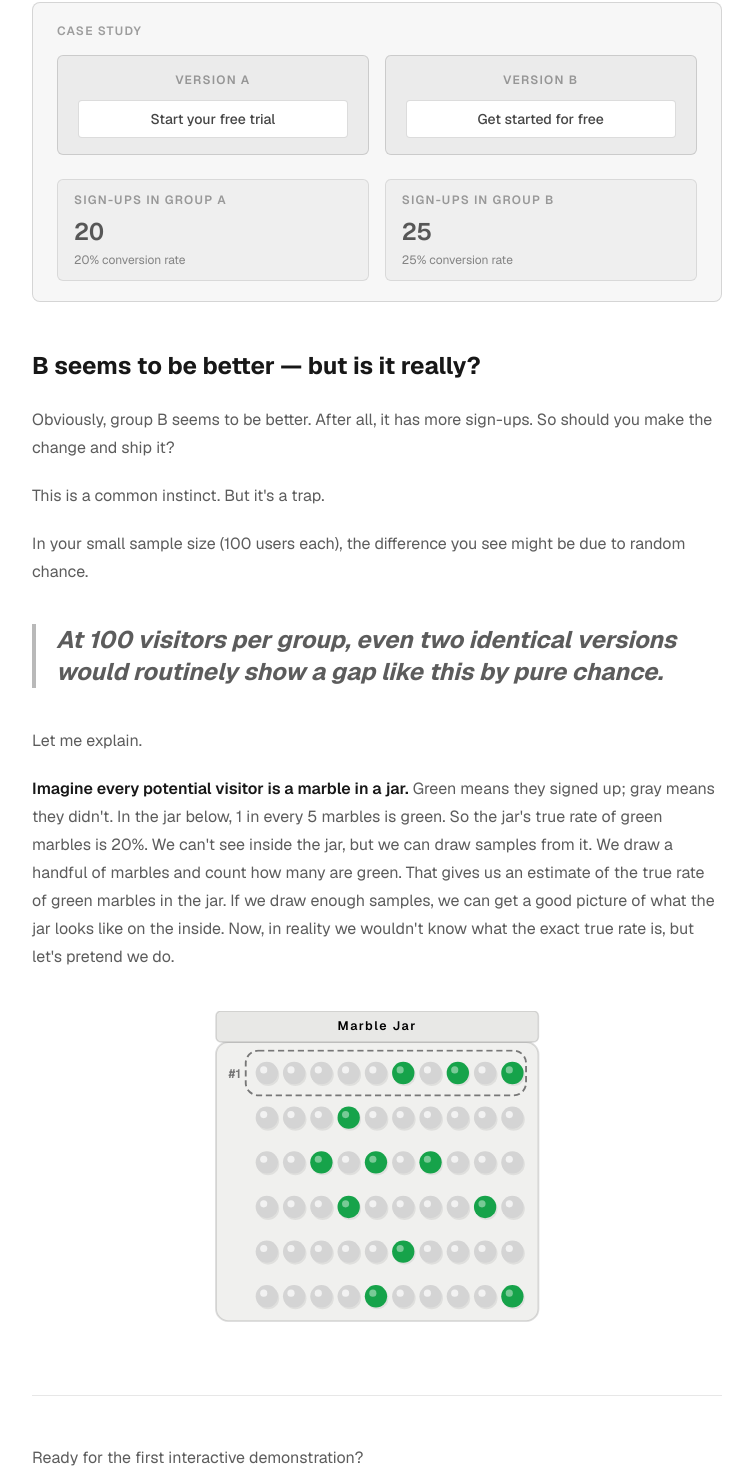
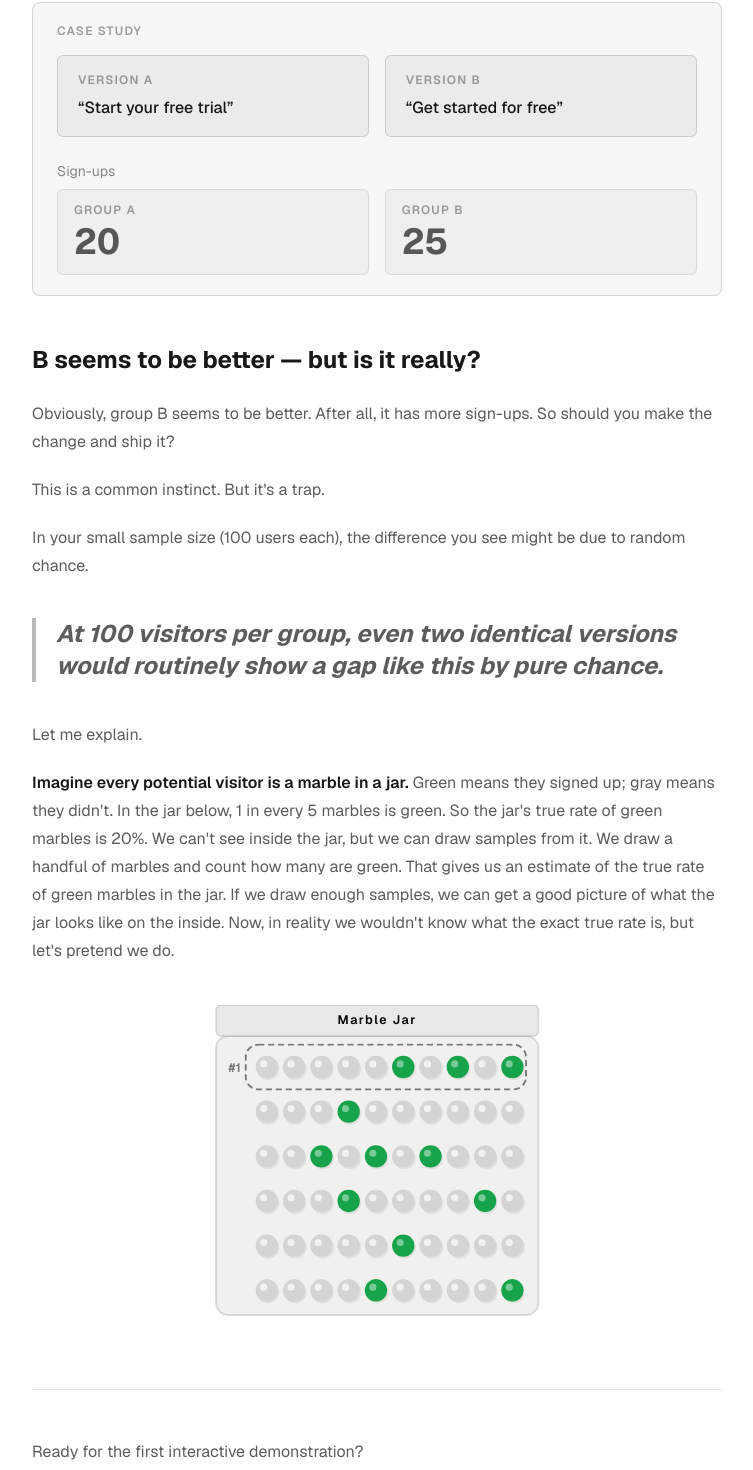
Before and after one commit to codedebugrepeat/ab-test-guide, a Next.js app: page /why-small-samples-lie in a window 1280 px wide. Shown: the part 752-2222 px from the top of the page, without its empty margins (120-873 px from the left). Built offline with nearby package versions, Linux system fonts and the light colour scheme.

Commit message:
Case study design for clarity

```diff
--- a/app/why-small-samples-lie/page.tsx
+++ b/app/why-small-samples-lie/page.tsx
@@ -104,15 +104,9 @@ export default function Section1Page() {
 
         <p>Ready for the first interactive demonstration?</p>
         <p>
-          We will draw samples from the jar. Every draw takes 10 marbles out of the jar.
+          We will draw samples from the jar. Every draw takes 10 marbles out of the jar. We know the true rate in the jar is {aPercent}%. So on average, 2 in every 10 marbles will be green.
+          But what does a single sample look like? And what happens to the average if you draw again and again?
         </p>
-
-        <p>We know the true rate in the jar is {aPercent}%. So on average, 2 in every 10 marbles will be green.
-        </p>
-
-        <p> But what does a single sample look like?</p>
-
-        <p>And what happens to the average if you draw again and again?</p>
 
         <p>Click &ldquo;Draw a sample&rdquo; to see for yourself.</p>
 
--- a/components/tutorial/case-study-callout.tsx
+++ b/components/tutorial/case-study-callout.tsx
@@ -2,45 +2,36 @@ import { ExperimentIllustration } from "@/components/tutorial/illustrations/expe
 import {
   CASE_STUDY_A_SIGNUPS,
   CASE_STUDY_B_SIGNUPS,
-  CASE_STUDY_A_RATE,
-  CASE_STUDY_B_RATE,
 } from "@/components/tutorial/constants/case-study-constants";
 
 export function CaseStudyCallout() {
-  const aPercent = Math.round(CASE_STUDY_A_RATE * 100);
-  const bPercent = Math.round(CASE_STUDY_B_RATE * 100);
-
   return (
     <div className="my-8 rounded-lg border border-foreground/15 bg-foreground/[0.03] px-6 py-5">
       <p className="mb-4 text-xs font-semibold uppercase tracking-widest text-foreground/40">
         Case study
       </p>
       <ExperimentIllustration />
-      <dl className="grid grid-cols-2 gap-4 text-sm sm:grid-cols-2">
+      <p className="mb-2 text-sm text-foreground/50">
+        Sign-ups
+      </p>
+      <dl className="grid grid-cols-2 gap-4">
         <div className="rounded-md border border-foreground/10 bg-foreground/[0.03] px-4 py-3">
           <dt className="text-xs font-semibold uppercase tracking-widest text-foreground/40">
-            Sign-ups in Group A
+            Group A
           </dt>
-          <dd className="mt-2 text-2xl font-semibold tabular-nums">
+          <dd className="mt-1 text-4xl font-bold tabular-nums">
             {CASE_STUDY_A_SIGNUPS}
-          </dd>
-          <dd className="mt-1 text-xs text-foreground/50">
-            {aPercent}% conversion rate
           </dd>
         </div>
         <div className="rounded-md border border-foreground/10 bg-foreground/[0.03] px-4 py-3">
           <dt className="text-xs font-semibold uppercase tracking-widest text-foreground/40">
-            Sign-ups in Group B
+            Group B
           </dt>
-          <dd className="mt-2 text-2xl font-semibold tabular-nums">
+          <dd className="mt-1 text-4xl font-bold tabular-nums">
             {CASE_STUDY_B_SIGNUPS}
-          </dd>
-          <dd className="mt-1 text-xs text-foreground/50">
-            {bPercent}% conversion rate
           </dd>
         </div>
       </dl>
-
     </div>
   );
 }
--- a/components/tutorial/illustrations/experiment-illustration.tsx
+++ b/components/tutorial/illustrations/experiment-illustration.tsx
@@ -1,21 +1,21 @@
 export function ExperimentIllustration() {
   return (
     <div className="mb-6 flex flex-col gap-4 sm:flex-row">
-      <div className="flex flex-1 flex-col items-center gap-3 rounded-md border border-foreground/15 bg-foreground/5 px-5 py-4">
+      <div className="flex flex-1 flex-col gap-2 rounded-md border border-foreground/15 bg-foreground/5 px-5 py-4">
         <p className="text-xs font-semibold uppercase tracking-widest text-foreground/40">
           Version A
         </p>
-        <div className="w-full rounded border border-foreground/15 bg-background px-4 py-2 text-center text-sm font-medium text-foreground/80">
-          Start your free trial
-        </div>
+        <p className="text-base font-medium text-foreground">
+          &ldquo;Start your free trial&rdquo;
+        </p>
       </div>
-      <div className="flex flex-1 flex-col items-center gap-3 rounded-md border border-foreground/15 bg-foreground/5 px-5 py-4">
+      <div className="flex flex-1 flex-col gap-2 rounded-md border border-foreground/15 bg-foreground/5 px-5 py-4">
         <p className="text-xs font-semibold uppercase tracking-widest text-foreground/40">
           Version B
         </p>
-        <div className="w-full rounded border border-foreground/15 bg-background px-4 py-2 text-center text-sm font-medium text-foreground/80">
-          Get started for free
-        </div>
+        <p className="text-base font-medium text-foreground">
+          &ldquo;Get started for free&rdquo;
+        </p>
       </div>
     </div>
   );
```
